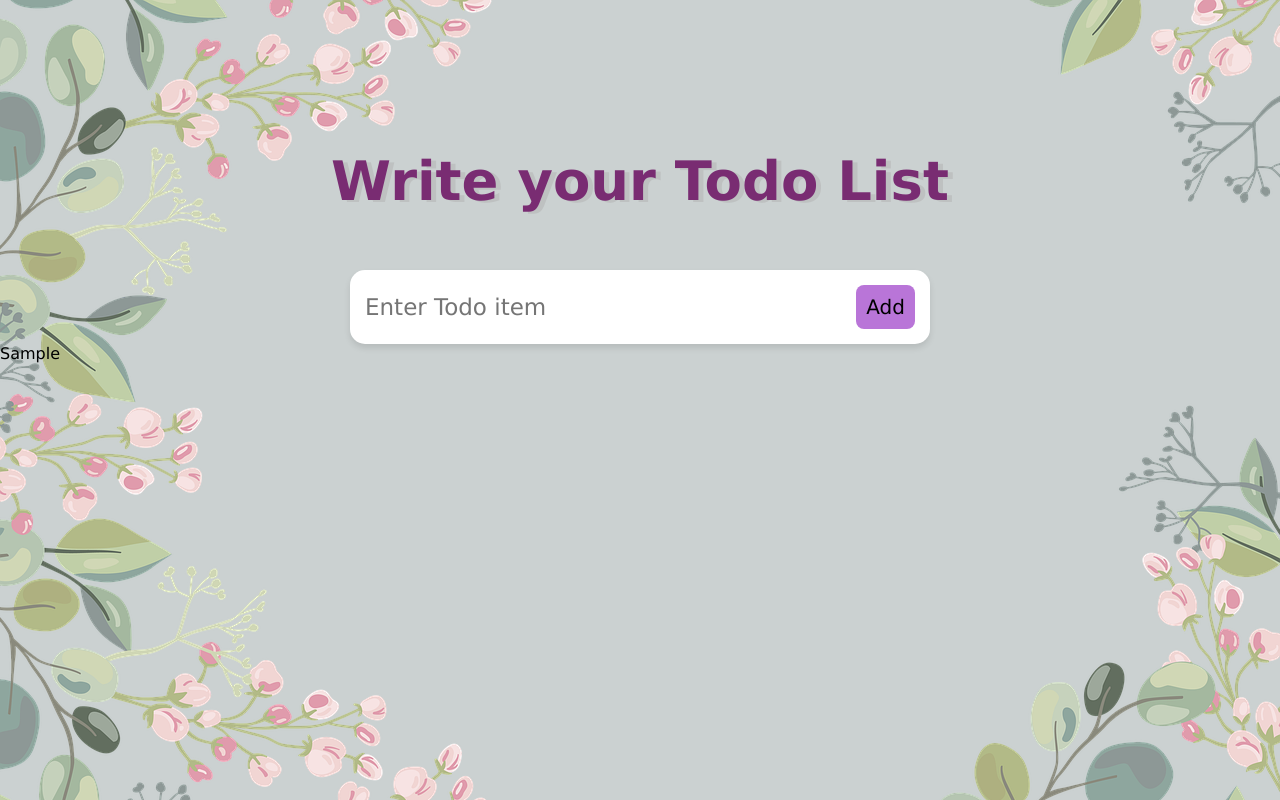
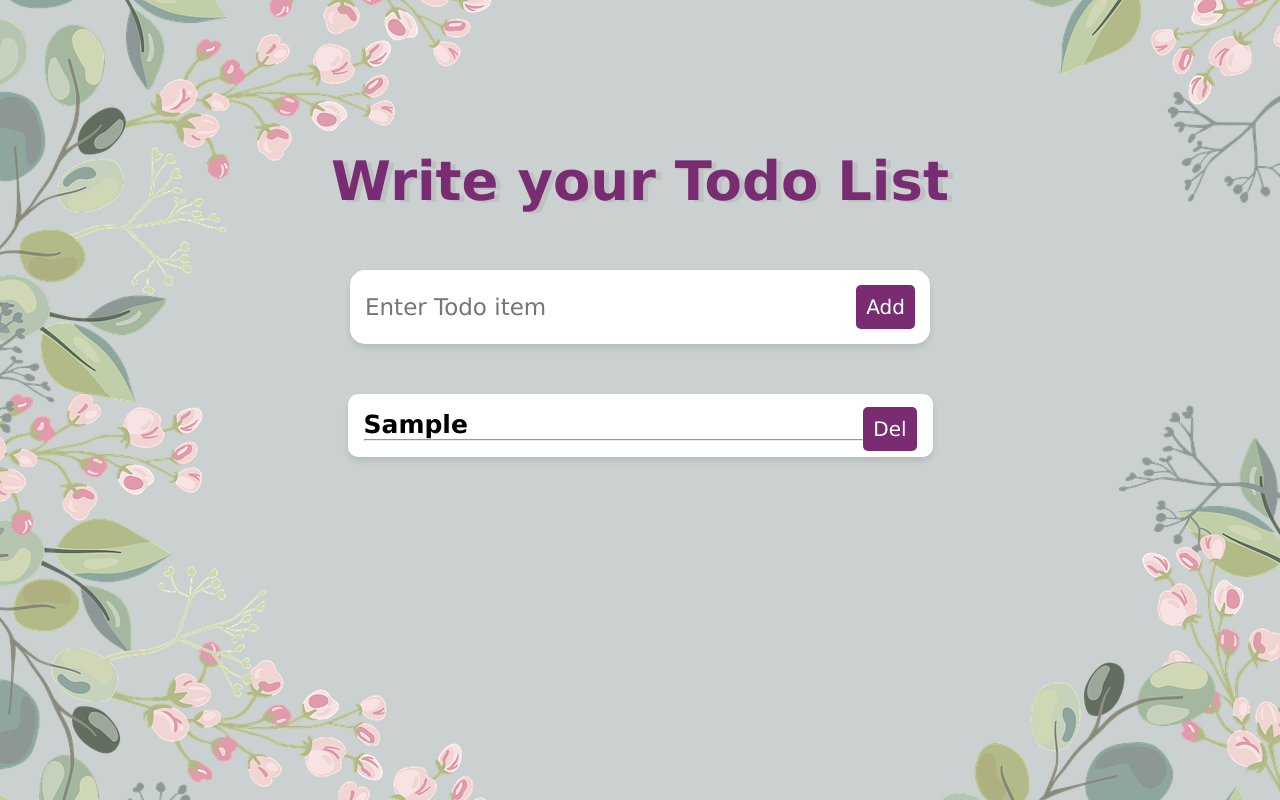
Before and after one commit to omnia-adnan/ToDoList, a React (Create React App) app: page / in a window 1280 px wide. Both pictures are taken after typing "Sample" into the empty fields and a click on the button "Add". Built offline with nearby package versions, Linux system fonts and the light colour scheme.

Commit message:
add remove butten with style

```diff
--- a/src/App.css
+++ b/src/App.css
@@ -18,9 +18,9 @@ body{
 form{
   display: flex;
   background-color: white;
-  border-radius: 15px;
-  padding: 5px;
-  margin: 20px 20px 0 20px;
+  border-radius: 10px;
+  padding: 10px;
+  margin: 20px 15px 0 15px;
   box-shadow: 0 4px 6px rgb(0,0,0,.1);
 }
 .fild{
@@ -35,11 +35,31 @@ form{
 }
 .btn-event{
   display: inline-block;
+  color: white;
   border: none;
-  border-radius: 8px;
-  background-color: rgba(185, 117, 216) ;
+  border-radius: 5px;
+  background-color: rgb(121, 44, 114);
   padding: 5px;
   cursor: pointer;
+}
+.delete{
+  float: right;
+  margin-top: -3px;
+}
+#itemlist{
+  background-color: white;
+  box-shadow: 0 4px 6px rgb(0,0,0,.1);
+  border-radius: 10px;
+  margin: 20px 15px;
+}
+.eachitem{
+  min-width: 200px;
+  padding: 8px;
+  margin: 0 auto;
+}
+.eachitemname{
+  font-weight: bold;
+  /* border-bottom: 1px solid rgb(0, 0, 0, .4); */
 }
 @media (min-width: 40em) {
   body{
@@ -55,6 +75,7 @@ form{
     margin: 0 auto;
     border-radius: 15px;
     padding: 15px;
+    margin-bottom: 50px;
   }
   .fild{
     font-size: 23px;
@@ -63,4 +84,13 @@ form{
     padding: 10px;
     font-size: 20px;
   }
+  #itemlist{
+    margin: 0 auto;
+    max-width: 585px;
+    border-radius: 10px;
+  }
+  .eachitemname{
+    font-size: 25px;
+    padding: 8px;
+  }
 }
--- a/src/component/ToDo.jsx
+++ b/src/component/ToDo.jsx
@@ -7,7 +7,7 @@ function ToDo() {
     return(
         <div>
             <Form todos={todos} setTodos={setTodos} />
-            <Todolist todos={todos}/>
+            <Todolist todos={todos} setTodos={setTodos} />
         </div>
     );
 }
--- a/src/component/Todoitem.jsx
+++ b/src/component/Todoitem.jsx
@@ -1,7 +1,20 @@
-function Todoitem({item}) {
+import '../App.css';
+
+function Todoitem({item, todos, setTodos}) {
+    function handelremove(item) {
+        setTodos(todos.filter((todo) => todo !== item))
+    }
     return(
-        <div>
-            {item}
+        <div className="eachitem">
+            <div className="eachitemname">
+                {item}
+            <span>
+                <button
+                onClick={() => handelremove(item)}
+                className='btn-event delete'>Del</button>
+            </span>
+            <hr />
+            </div>
         </div>
     );
 }
--- a/src/component/Todolist.jsx
+++ b/src/component/Todolist.jsx
@@ -1,10 +1,12 @@
 import Todoitem from "./Todoitem";
+import '../App.css';
 
-function Todolist({todos}) {
+
+function Todolist({todos, setTodos}) {
     return(
-        <div>
+        <div id="itemlist">
             {todos.map((item, index) => (
-            <Todoitem item={item} key={index}
+            <Todoitem item={item} key={index} todos={todos} setTodos={setTodos}
             />
             ))}
         </div>
```
